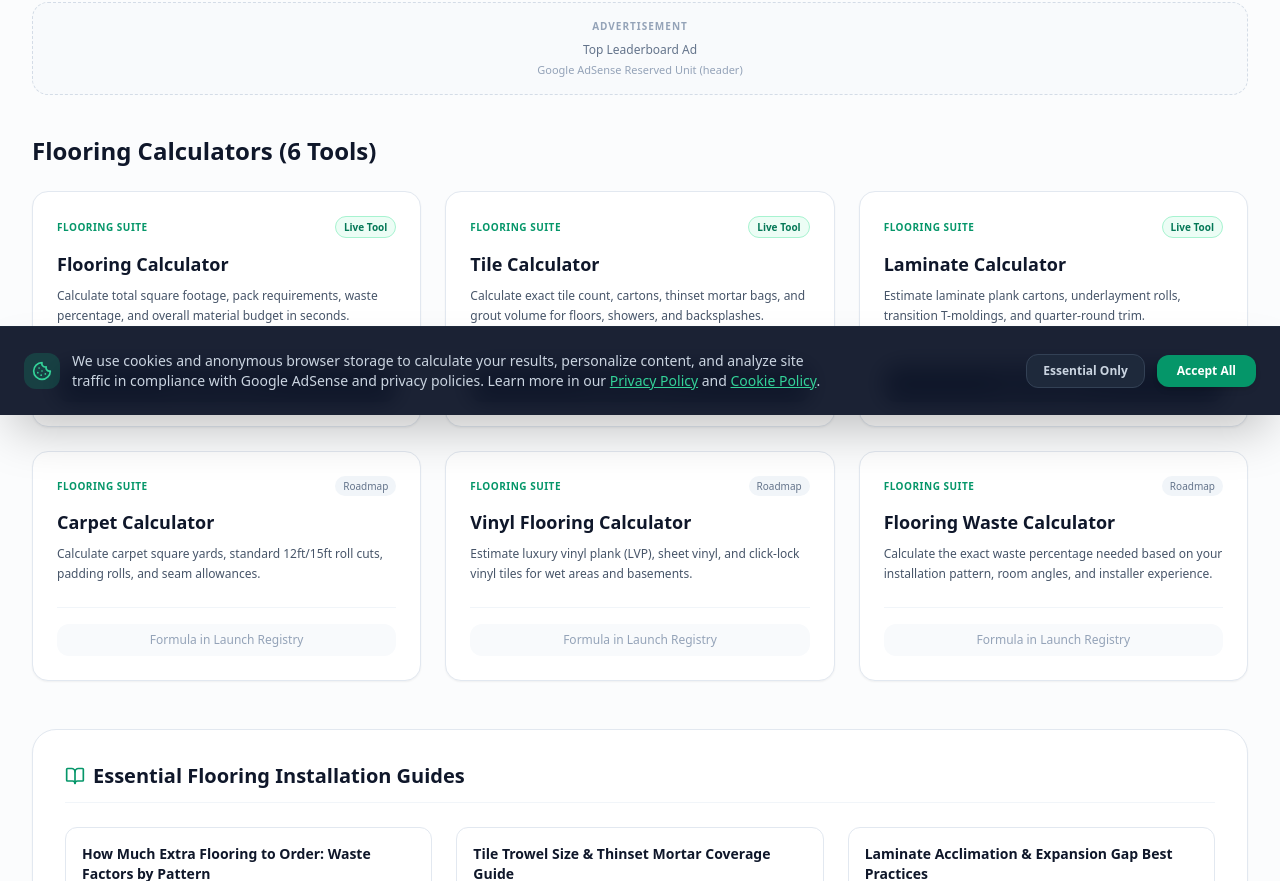
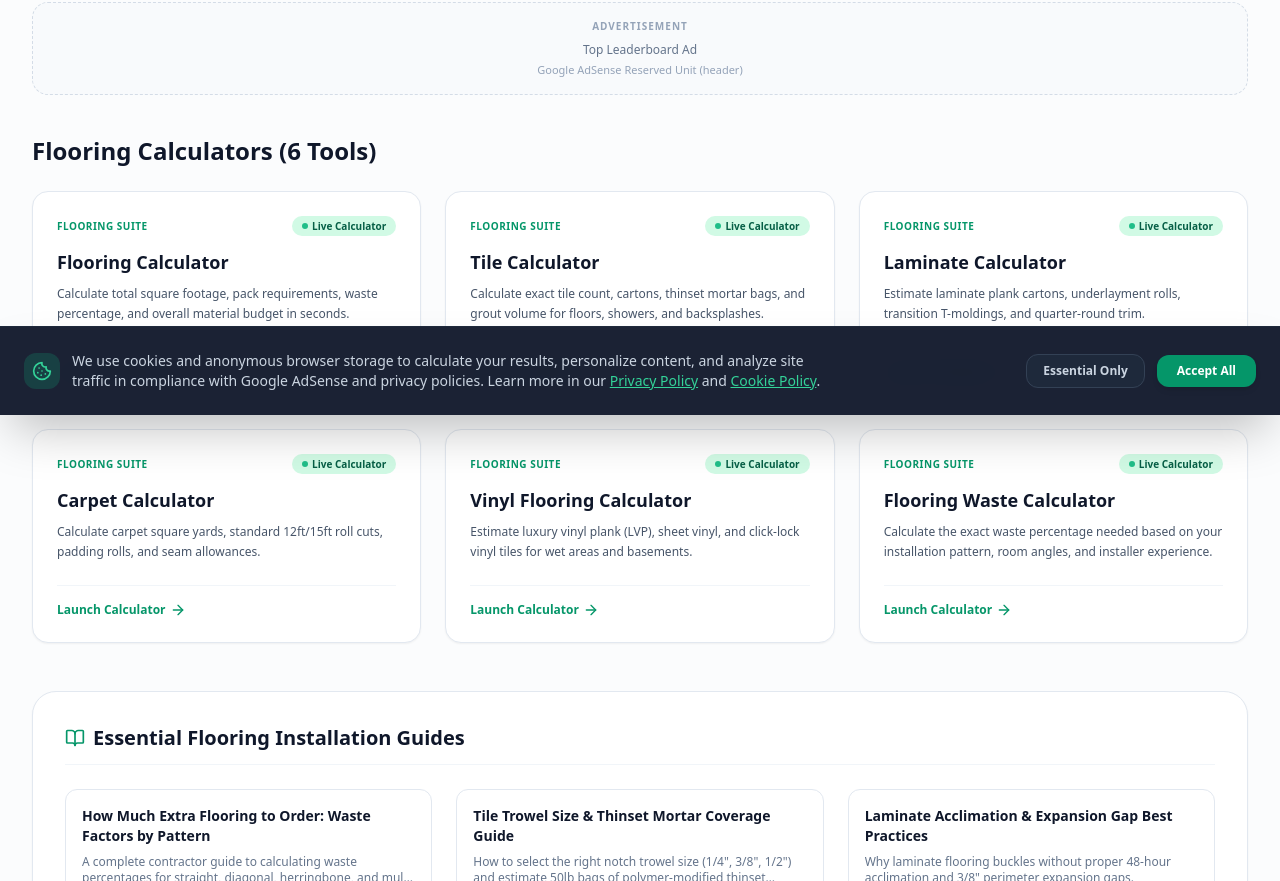
Before and after one commit to danielirfang-creator/tool-1, a Next.js app: page /calculators/flooring in a window 1280 px wide. Shown: the part 385-1266 px from the top of the page. Built offline with nearby package versions, Linux system fonts and the light colour scheme.

Commit message:
Update all cluster category cards to clickable Live Calculator links

```diff
--- a/src/app/calculators/concrete-masonry/page.tsx
+++ b/src/app/calculators/concrete-masonry/page.tsx
@@ -48,31 +48,39 @@ export default function ConcreteClusterPage() {
           </h2>
           <div className="grid grid-cols-1 md:grid-cols-2 lg:grid-cols-3 gap-6">
             {tools.map((tool) => (
-              <div
+              <Link
                 key={tool.slug}
-                className="p-6 rounded-2xl bg-white border border-slate-200 shadow-sm hover:shadow-md hover:border-amber-500 transition-all flex flex-col justify-between"
+                href={`${tool.clusterHref}/${tool.slug}`}
+                className="group p-6 rounded-2xl bg-white border border-slate-200 shadow-sm hover:shadow-lg hover:border-amber-500 transition-all flex flex-col justify-between"
               >
                 <div>
                   <div className="flex items-center justify-between text-xs mb-3">
-                    <span className="font-semibold text-amber-600 uppercase tracking-wider text-[10px]">
+                    <span className="font-bold text-amber-600 uppercase tracking-wider text-[10px]">
                       Concrete Suite
                     </span>
-                    <span className="px-2 py-0.5 rounded-full bg-slate-100 text-slate-500 font-medium text-[10px]">
-                      In Registry
+                    <span className="px-2.5 py-0.5 rounded-full bg-emerald-100 text-emerald-800 font-bold text-[10px] flex items-center gap-1">
+                      <span className="w-1.5 h-1.5 rounded-full bg-emerald-500 animate-pulse"></span>
+                      Live Calculator
                     </span>
                   </div>
-                  <h3 className="text-lg font-bold text-slate-900">{tool.name}</h3>
+                  <h3 className="text-lg font-bold text-slate-900 group-hover:text-amber-600 transition-colors">
+                    {tool.name}
+                  </h3>
                   <p className="text-xs text-slate-600 mt-2 line-clamp-3 leading-relaxed">
                     {tool.benefit}
                   </p>
                 </div>
 
                 <div className="mt-6 pt-4 border-t border-slate-100">
-                  <div className="p-3 bg-slate-50 rounded-xl text-xs text-slate-500 font-mono">
+                  <div className="p-2.5 bg-slate-50 rounded-xl text-xs text-slate-500 font-mono mb-3">
                     {tool.formula}
                   </div>
+                  <div className="flex items-center text-xs font-bold text-amber-600 group-hover:translate-x-1 transition-transform">
+                    <span>Launch Calculator</span>
+                    <ArrowRight className="w-4 h-4 ml-1" />
+                  </div>
                 </div>
-              </div>
+              </Link>
             ))}
           </div>
         </div>
--- a/src/app/calculators/conversions/page.tsx
+++ b/src/app/calculators/conversions/page.tsx
@@ -48,31 +48,39 @@ export default function ConversionsClusterPage() {
           </h2>
           <div className="grid grid-cols-1 md:grid-cols-2 lg:grid-cols-3 gap-6">
             {tools.map((tool) => (
-              <div
+              <Link
                 key={tool.slug}
-                className="p-6 rounded-2xl bg-white border border-slate-200 shadow-sm hover:shadow-md hover:border-indigo-500 transition-all flex flex-col justify-between"
+                href={`${tool.clusterHref}/${tool.slug}`}
+                className="group p-6 rounded-2xl bg-white border border-slate-200 shadow-sm hover:shadow-lg hover:border-indigo-500 transition-all flex flex-col justify-between"
               >
                 <div>
                   <div className="flex items-center justify-between text-xs mb-3">
-                    <span className="font-semibold text-indigo-600 uppercase tracking-wider text-[10px]">
+                    <span className="font-bold text-indigo-600 uppercase tracking-wider text-[10px]">
                       Trade Units
                     </span>
-                    <span className="px-2 py-0.5 rounded-full bg-slate-100 text-slate-500 font-medium text-[10px]">
-                      In Registry
+                    <span className="px-2.5 py-0.5 rounded-full bg-emerald-100 text-emerald-800 font-bold text-[10px] flex items-center gap-1">
+                      <span className="w-1.5 h-1.5 rounded-full bg-emerald-500 animate-pulse"></span>
+                      Live Calculator
                     </span>
                   </div>
-                  <h3 className="text-lg font-bold text-slate-900">{tool.name}</h3>
+                  <h3 className="text-lg font-bold text-slate-900 group-hover:text-indigo-600 transition-colors">
+                    {tool.name}
+                  </h3>
                   <p className="text-xs text-slate-600 mt-2 line-clamp-3 leading-relaxed">
                     {tool.benefit}
                   </p>
                 </div>
 
                 <div className="mt-6 pt-4 border-t border-slate-100">
-                  <div className="p-3 bg-slate-50 rounded-xl text-xs text-slate-500 font-mono">
+                  <div className="p-2.5 bg-slate-50 rounded-xl text-xs text-slate-500 font-mono mb-3">
                     {tool.formula}
                   </div>
+                  <div className="flex items-center text-xs font-bold text-indigo-600 group-hover:translate-x-1 transition-transform">
+                    <span>Launch Calculator</span>
+                    <ArrowRight className="w-4 h-4 ml-1" />
+                  </div>
                 </div>
-              </div>
+              </Link>
             ))}
           </div>
         </div>
--- a/src/app/calculators/flooring/page.tsx
+++ b/src/app/calculators/flooring/page.tsx
@@ -51,32 +51,23 @@ export default function FlooringClusterPage() {
           </h2>
           <div className="grid grid-cols-1 md:grid-cols-2 lg:grid-cols-3 gap-6">
             {tools.map((tool) => (
-              <div
+              <Link
                 key={tool.slug}
-                className="p-6 rounded-2xl bg-white border border-slate-200 shadow-sm hover:shadow-md hover:border-emerald-500 transition-all flex flex-col justify-between"
+                href={`${tool.clusterHref}/${tool.slug}`}
+                className="group p-6 rounded-2xl bg-white border border-slate-200 shadow-sm hover:shadow-lg hover:border-emerald-500 transition-all flex flex-col justify-between"
               >
                 <div>
                   <div className="flex items-center justify-between text-xs mb-3">
-                    <span className="font-semibold text-emerald-600 uppercase tracking-wider text-[10px]">
+                    <span className="font-bold text-emerald-600 uppercase tracking-wider text-[10px]">
                       Flooring Suite
                     </span>
-                    {tool.status === 'live' ? (
-                      <span className="px-2 py-0.5 rounded-full bg-emerald-50 text-emerald-700 font-bold text-[10px] border border-emerald-200">
-                        Live Tool
-                      </span>
-                    ) : (
-                      <span className="px-2 py-0.5 rounded-full bg-slate-100 text-slate-500 font-medium text-[10px]">
-                        Roadmap
-                      </span>
-                    )}
+                    <span className="px-2.5 py-0.5 rounded-full bg-emerald-100 text-emerald-800 font-bold text-[10px] flex items-center gap-1">
+                      <span className="w-1.5 h-1.5 rounded-full bg-emerald-500 animate-pulse"></span>
+                      Live Calculator
+                    </span>
                   </div>
-                  <h3 className="text-lg font-bold text-slate-900">
-                    <Link
-                      href={tool.status === 'live' ? `/calculators/flooring/${tool.slug}` : '#'}
-                      className="hover:text-emerald-700 transition-colors"
-                    >
-                      {tool.name}
-                    </Link>
+                  <h3 className="text-lg font-bold text-slate-900 group-hover:text-emerald-600 transition-colors">
+                    {tool.name}
                   </h3>
                   <p className="text-xs text-slate-600 mt-2 line-clamp-3 leading-relaxed">
                     {tool.benefit}
@@ -84,21 +75,12 @@ export default function FlooringClusterPage() {
                 </div>
 
                 <div className="mt-6 pt-4 border-t border-slate-100">
-                  {tool.status === 'live' ? (
-                    <Link
-                      href={`/calculators/flooring/${tool.slug}`}
-                      className="w-full py-2.5 px-4 rounded-xl bg-slate-900 hover:bg-emerald-600 text-white font-bold text-xs flex items-center justify-center gap-1.5 transition-colors shadow-sm"
-                    >
-                      <span>Open Calculator</span>
-                      <ArrowRight className="w-3.5 h-3.5" />
-                    </Link>
-                  ) : (
-                    <div className="text-xs text-center text-slate-400 font-medium py-2 bg-slate-50 rounded-xl">
-                      Formula in Launch Registry
-                    </div>
-                  )}
+                  <div className="flex items-center text-xs font-bold text-emerald-600 group-hover:translate-x-1 transition-transform">
+                    <span>Launch Calculator</span>
+                    <ArrowRight className="w-4 h-4 ml-1" />
+                  </div>
                 </div>
-              </div>
+              </Link>
             ))}
           </div>
         </div>
--- a/src/app/calculators/garden/page.tsx
+++ b/src/app/calculators/garden/page.tsx
@@ -48,31 +48,39 @@ export default function GardenClusterPage() {
           </h2>
           <div className="grid grid-cols-1 md:grid-cols-2 lg:grid-cols-3 gap-6">
             {tools.map((tool) => (
-              <div
+              <Link
                 key={tool.slug}
-                className="p-6 rounded-2xl bg-white border border-slate-200 shadow-sm hover:shadow-md hover:border-green-500 transition-all flex flex-col justify-between"
+                href={`${tool.clusterHref}/${tool.slug}`}
+                className="group p-6 rounded-2xl bg-white border border-slate-200 shadow-sm hover:shadow-lg hover:border-green-500 transition-all flex flex-col justify-between"
               >
                 <div>
                   <div className="flex items-center justify-between text-xs mb-3">
-                    <span className="font-semibold text-green-600 uppercase tracking-wider text-[10px]">
+                    <span className="font-bold text-green-600 uppercase tracking-wider text-[10px]">
                       Outdoor Suite
                     </span>
-                    <span className="px-2 py-0.5 rounded-full bg-slate-100 text-slate-500 font-medium text-[10px]">
-                      In Registry
+                    <span className="px-2.5 py-0.5 rounded-full bg-emerald-100 text-emerald-800 font-bold text-[10px] flex items-center gap-1">
+                      <span className="w-1.5 h-1.5 rounded-full bg-emerald-500 animate-pulse"></span>
+                      Live Calculator
                     </span>
                   </div>
-                  <h3 className="text-lg font-bold text-slate-900">{tool.name}</h3>
+                  <h3 className="text-lg font-bold text-slate-900 group-hover:text-green-600 transition-colors">
+                    {tool.name}
+                  </h3>
                   <p className="text-xs text-slate-600 mt-2 line-clamp-3 leading-relaxed">
                     {tool.benefit}
                   </p>
                 </div>
 
                 <div className="mt-6 pt-4 border-t border-slate-100">
-                  <div className="p-3 bg-slate-50 rounded-xl text-xs text-slate-500 font-mono">
+                  <div className="p-2.5 bg-slate-50 rounded-xl text-xs text-slate-500 font-mono mb-3">
                     {tool.formula}
                   </div>
+                  <div className="flex items-center text-xs font-bold text-green-600 group-hover:translate-x-1 transition-transform">
+                    <span>Launch Calculator</span>
+                    <ArrowRight className="w-4 h-4 ml-1" />
+                  </div>
                 </div>
-              </div>
+              </Link>
             ))}
           </div>
         </div>
--- a/src/app/calculators/painting/page.tsx
+++ b/src/app/calculators/painting/page.tsx
@@ -48,31 +48,39 @@ export default function PaintingClusterPage() {
           </h2>
           <div className="grid grid-cols-1 md:grid-cols-2 lg:grid-cols-3 gap-6">
             {tools.map((tool) => (
-              <div
+              <Link
                 key={tool.slug}
-                className="p-6 rounded-2xl bg-white border border-slate-200 shadow-sm hover:shadow-md hover:border-blue-500 transition-all flex flex-col justify-between"
+                href={`${tool.clusterHref}/${tool.slug}`}
+                className="group p-6 rounded-2xl bg-white border border-slate-200 shadow-sm hover:shadow-lg hover:border-blue-500 transition-all flex flex-col justify-between"
               >
                 <div>
                   <div className="flex items-center justify-between text-xs mb-3">
-                    <span className="font-semibold text-blue-600 uppercase tracking-wider text-[10px]">
+                    <span className="font-bold text-blue-600 uppercase tracking-wider text-[10px]">
                       Painting Suite
                     </span>
-                    <span className="px-2 py-0.5 rounded-full bg-slate-100 text-slate-500 font-medium text-[10px]">
-                      In Registry
+                    <span className="px-2.5 py-0.5 rounded-full bg-emerald-100 text-emerald-800 font-bold text-[10px] flex items-center gap-1">
+                      <span className="w-1.5 h-1.5 rounded-full bg-emerald-500 animate-pulse"></span>
+                      Live Calculator
                     </span>
                   </div>
-                  <h3 className="text-lg font-bold text-slate-900">{tool.name}</h3>
+                  <h3 className="text-lg font-bold text-slate-900 group-hover:text-blue-600 transition-colors">
+                    {tool.name}
+                  </h3>
                   <p className="text-xs text-slate-600 mt-2 line-clamp-3 leading-relaxed">
                     {tool.benefit}
                   </p>
                 </div>
 
                 <div className="mt-6 pt-4 border-t border-slate-100">
-                  <div className="p-3 bg-slate-50 rounded-xl text-xs text-slate-500 font-mono">
+                  <div className="p-2.5 bg-slate-50 rounded-xl text-xs text-slate-500 font-mono mb-3">
                     {tool.formula}
                   </div>
+                  <div className="flex items-center text-xs font-bold text-blue-600 group-hover:translate-x-1 transition-transform">
+                    <span>Launch Calculator</span>
+                    <ArrowRight className="w-4 h-4 ml-1" />
+                  </div>
                 </div>
-              </div>
+              </Link>
             ))}
           </div>
         </div>
--- a/src/app/calculators/rooms/page.tsx
+++ b/src/app/calculators/rooms/page.tsx
@@ -48,31 +48,39 @@ export default function RoomsClusterPage() {
           </h2>
           <div className="grid grid-cols-1 md:grid-cols-2 lg:grid-cols-3 gap-6">
             {tools.map((tool) => (
-              <div
+              <Link
                 key={tool.slug}
-                className="p-6 rounded-2xl bg-white border border-slate-200 shadow-sm hover:shadow-md hover:border-purple-500 transition-all flex flex-col justify-between"
+                href={`${tool.clusterHref}/${tool.slug}`}
+                className="group p-6 rounded-2xl bg-white border border-slate-200 shadow-sm hover:shadow-lg hover:border-purple-500 transition-all flex flex-col justify-between"
               >
                 <div>
                   <div className="flex items-center justify-between text-xs mb-3">
-                    <span className="font-semibold text-purple-600 uppercase tracking-wider text-[10px]">
+                    <span className="font-bold text-purple-600 uppercase tracking-wider text-[10px]">
                       Room Geometry
                     </span>
-                    <span className="px-2 py-0.5 rounded-full bg-slate-100 text-slate-500 font-medium text-[10px]">
-                      In Registry
+                    <span className="px-2.5 py-0.5 rounded-full bg-emerald-100 text-emerald-800 font-bold text-[10px] flex items-center gap-1">
+                      <span className="w-1.5 h-1.5 rounded-full bg-emerald-500 animate-pulse"></span>
+                      Live Calculator
                     </span>
                   </div>
-                  <h3 className="text-lg font-bold text-slate-900">{tool.name}</h3>
+                  <h3 className="text-lg font-bold text-slate-900 group-hover:text-purple-600 transition-colors">
+                    {tool.name}
+                  </h3>
                   <p className="text-xs text-slate-600 mt-2 line-clamp-3 leading-relaxed">
                     {tool.benefit}
                   </p>
                 </div>
 
                 <div className="mt-6 pt-4 border-t border-slate-100">
-                  <div className="p-3 bg-slate-50 rounded-xl text-xs text-slate-500 font-mono">
+                  <div className="p-2.5 bg-slate-50 rounded-xl text-xs text-slate-500 font-mono mb-3">
                     {tool.formula}
                   </div>
+                  <div className="flex items-center text-xs font-bold text-purple-600 group-hover:translate-x-1 transition-transform">
+                    <span>Launch Calculator</span>
+                    <ArrowRight className="w-4 h-4 ml-1" />
+                  </div>
                 </div>
-              </div>
+              </Link>
             ))}
           </div>
         </div>
```
